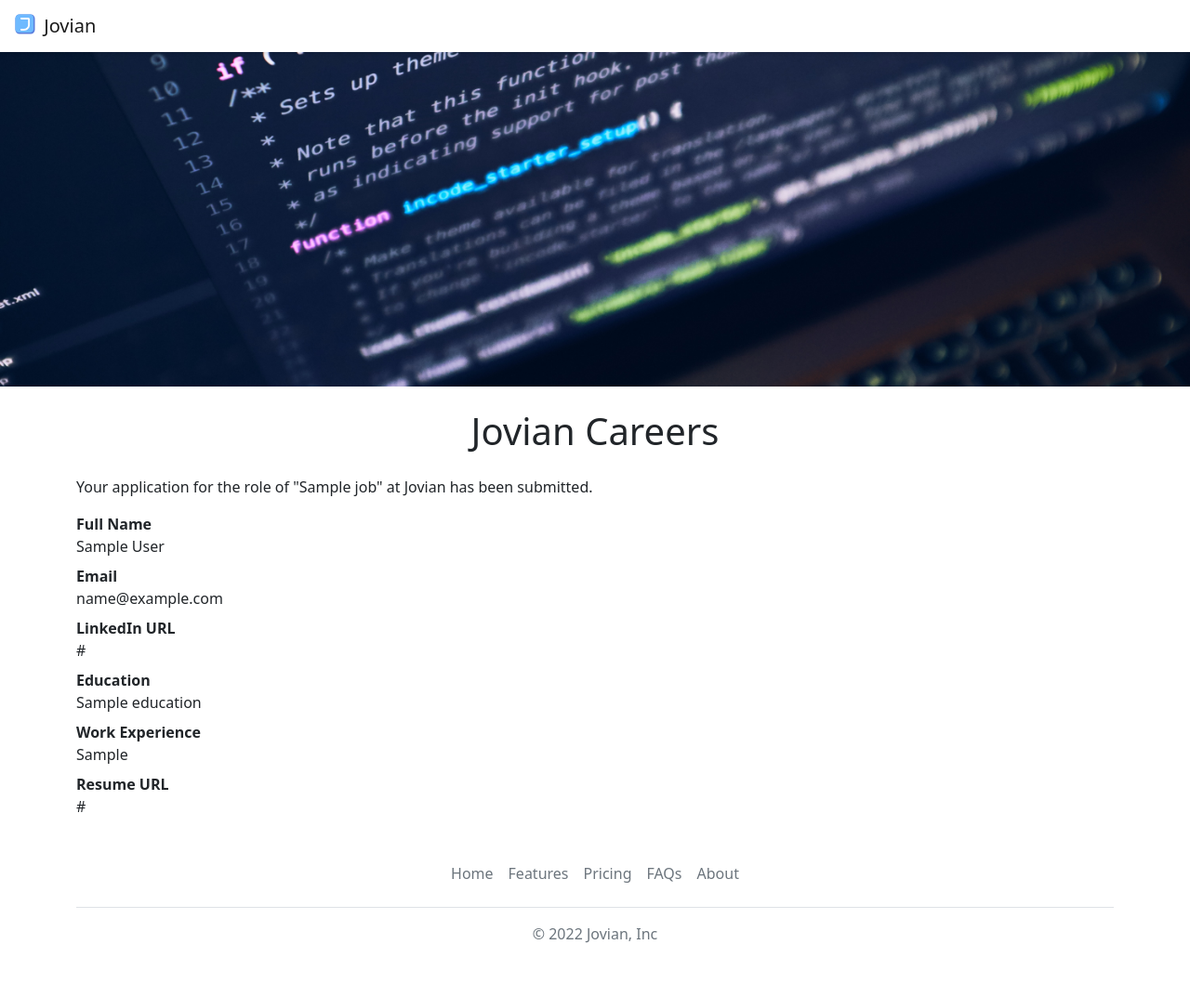
After one commit to cristianndan14/jovian-careers-website, a Flask app: template templates/application_submitted.html in a window 1280 px wide. The commit adds this page. Shown: the whole page at 93% size. Run offline with Flask 3, Linux system fonts and the light colour scheme; the template is opened without the code that fills it: most values are stand-ins (such as "Sample title", 1, 10 or a date in 2020).

Commit message:
stored application in DB

```diff
--- a/app.py
+++ b/app.py
@@ -1,5 +1,5 @@
-from flask import Flask, render_template, jsonify
-from database import load_jobs_from_db, load_job_from_db
+from flask import Flask, render_template, jsonify, request
+from database import load_jobs_from_db, load_job_from_db, add_application_to_db
 
 
 app = Flask(__name__)
@@ -21,7 +21,20 @@ def show_job(id):
   job = load_job_from_db(id)
   if not job:
     return "Not Found", 404
-  return render_template('jobpage.html', job=job)
+  return render_template('jobpage.html',
+                         job=job)
+
+@app.route("/job/<id>/apply", methods=['POST'])
+def apply_to_job(id):
+  data = request.form
+  job = load_job_from_db(id)
+  add_application_to_db(id, data)
+  # Store this in the DB
+  # Send an email
+  return render_template('application_submitted.html',
+                         application=data,
+                        job=job,
+                        )
 
 
 if __name__ == "__main__":
--- /dev/null
+++ b/templates/application_submitted.html
@@ -0,0 +1,20 @@
+{% extends './home.html' %}
+{% block title %}Application Submitted{% endblock %}
+
+{% block container %}
+  <h1 class="text-center mt-2 mb-4"> Jovian Careers</h1>
+  <p>Your application for the role of "{{job['title']}}" at Jovian has been submitted.</p>
+  <b>Full Name</b>
+  <div class="mb-2">{{application['full_name']}}</div>
+  <b>Email</b>
+  <div class="mb-2">{{application['email']}}</div>
+  <b>LinkedIn URL</b>
+  <div class="mb-2">{{application['linkedin_url']}}</div>
+  <b>Education</b>
+  <div class="mb-2">{{application['education']}}</div>
+  <b>Work Experience</b>
+  <div class="mb-2">{{application['work_experience']}}</div>
+  <b>Resume URL</b>
+  <div class="mb-2">{{application['resume_url']}}</div>
+
+{% endblock container %}
--- a/templates/jobpage.html
+++ b/templates/jobpage.html
@@ -20,4 +20,6 @@
   <h5>Salary</h5>
   <p>{{job.currency}} {{job.salary}}</p>
 
+  {% include 'application_form.html' %}
+
 {% endblock container %}
```
Also changed, not shown: database.py (+15 -0 lines), templates/application_form.html (added, +28 -0 lines).
